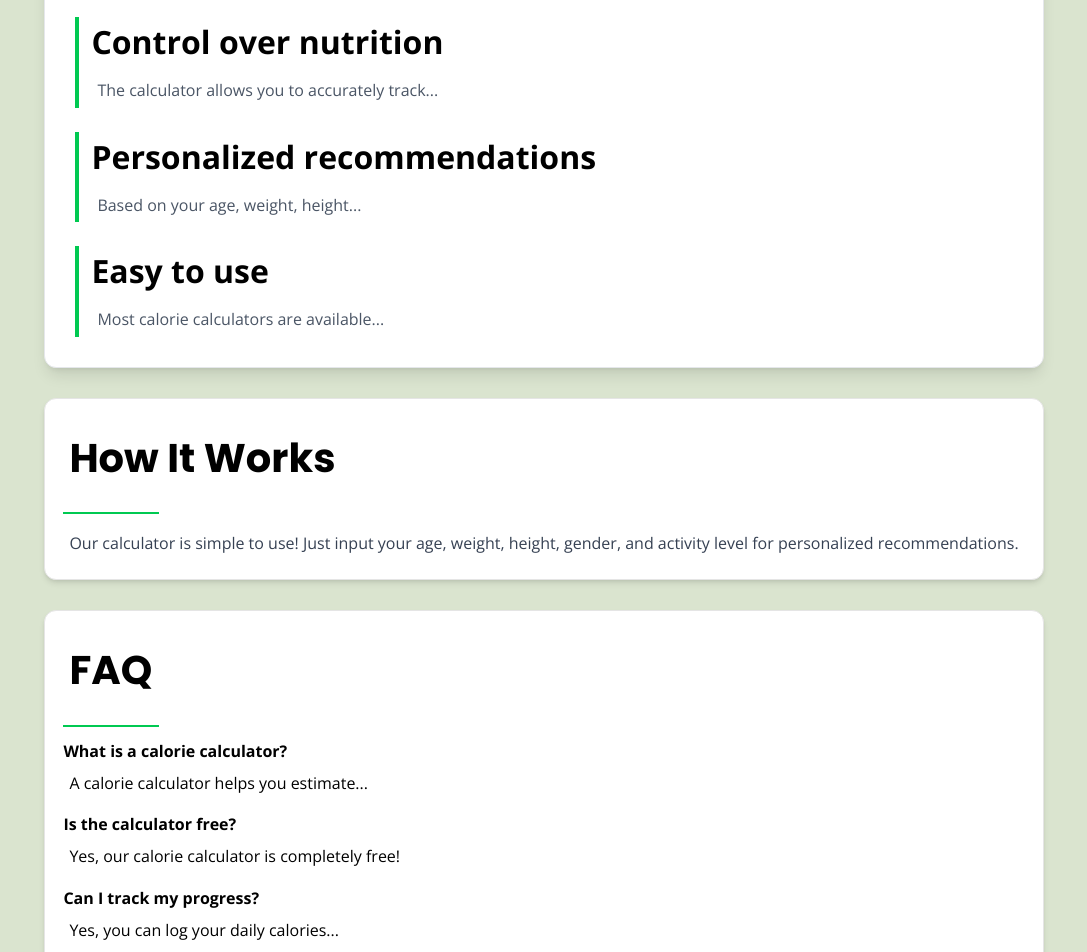
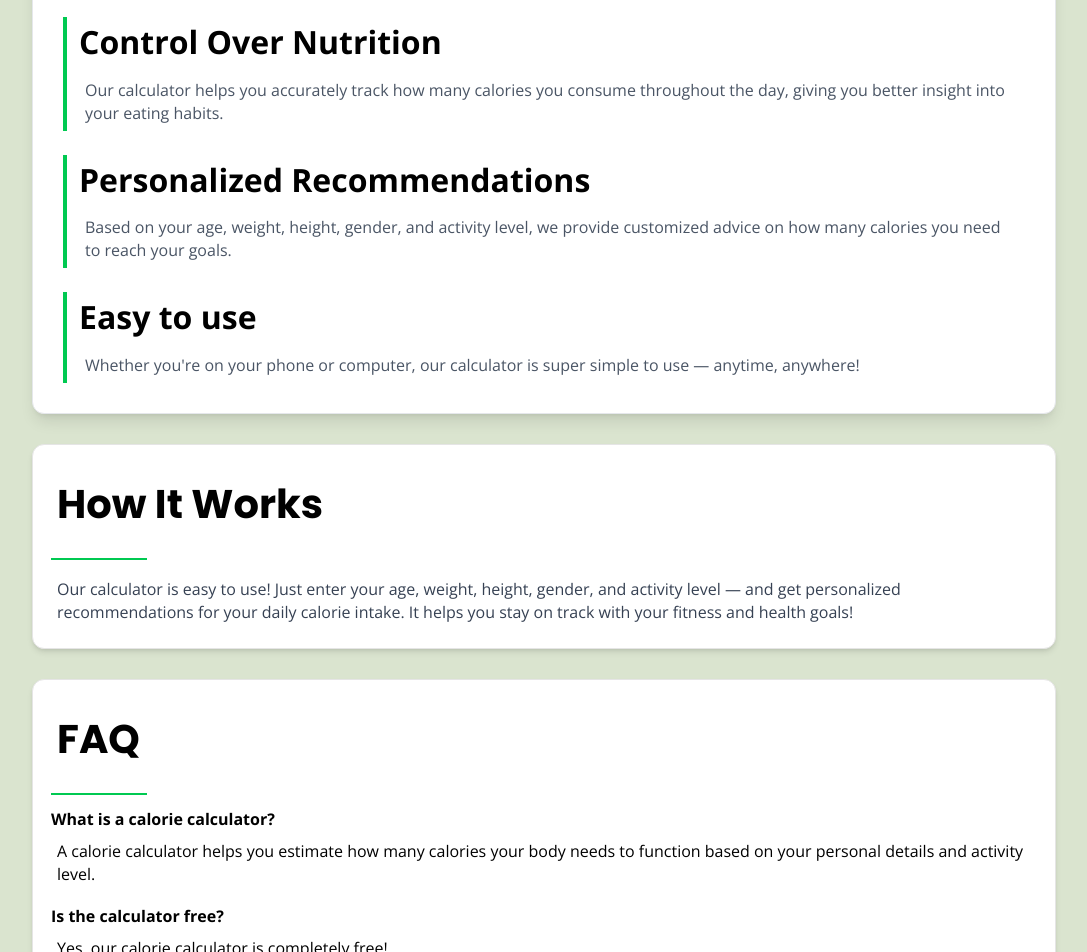
Before and after one commit to vakulenko10/fitApp-frontend, a React (Vite) app: page /faq in a window 1280 px wide. Shown: the part 220-1172 px from the top of the page, without its empty margins (96-1183 px from the left). Built offline with nearby package versions, Linux system fonts and the light colour scheme; no server answers.

Commit message:
uppdate text

```diff
--- a/src/pages/FAQ/Faq.jsx
+++ b/src/pages/FAQ/Faq.jsx
@@ -20,16 +20,19 @@ const Faq = () => {
             <h1 className="text-3xl font-bold md:text-4xl">Get Started Now</h1>
             {[
               {
-                title: "Control over nutrition",
-                content: "The calculator allows you to accurately track...",
+                title: "Control Over Nutrition",
+                content:
+                  "Our calculator helps you accurately track how many calories you consume throughout the day, giving you better insight into your eating habits.",
               },
               {
-                title: "Personalized recommendations",
-                content: "Based on your age, weight, height...",
+                title: "Personalized Recommendations",
+                content:
+                  "Based on your age, weight, height, gender, and activity level, we provide customized advice on how many calories you need to reach your goals.",
               },
               {
                 title: "Easy to use",
-                content: "Most calorie calculators are available...",
+                content:
+                  "Whether you're on your phone or computer, our calculator is super simple to use — anytime, anywhere!",
               },
             ].map((item, index) => (
               <div
@@ -46,8 +49,10 @@ const Faq = () => {
         {/* Additional Sections */}
         <Section title="How It Works">
           <p className="text-gray-700">
-            Our calculator is simple to use! Just input your age, weight,
-            height, gender, and activity level for personalized recommendations.
+            Our calculator is easy to use! Just enter your age, weight, height,
+            gender, and activity level — and get personalized recommendations
+            for your daily calorie intake. It helps you stay on track with your
+            fitness and health goals!
           </p>
         </Section>
 
@@ -56,7 +61,8 @@ const Faq = () => {
             {[
               {
                 question: "What is a calorie calculator?",
-                answer: "A calorie calculator helps you estimate...",
+                answer:
+                  "A calorie calculator helps you estimate how many calories your body needs to function based on your personal details and activity level.",
               },
               {
                 question: "Is the calculator free?",
@@ -64,7 +70,8 @@ const Faq = () => {
               },
               {
                 question: "Can I track my progress?",
-                answer: "Yes, you can log your daily calories...",
+                answer:
+                  "Absolutely! You can log your daily calorie intake and monitor your progress over time to stay on track with your goals.",
               },
             ].map((item, index) => (
               <div key={index}>
@@ -94,7 +101,10 @@ const Faq = () => {
         </Section>
 
         <Section title="About Us">
-          <p>We are students.</p>
+          <p>
+            We are students passionate about helping people eat healthier and
+            live better.
+          </p>
         </Section>
       </div>
     </Container>
```
